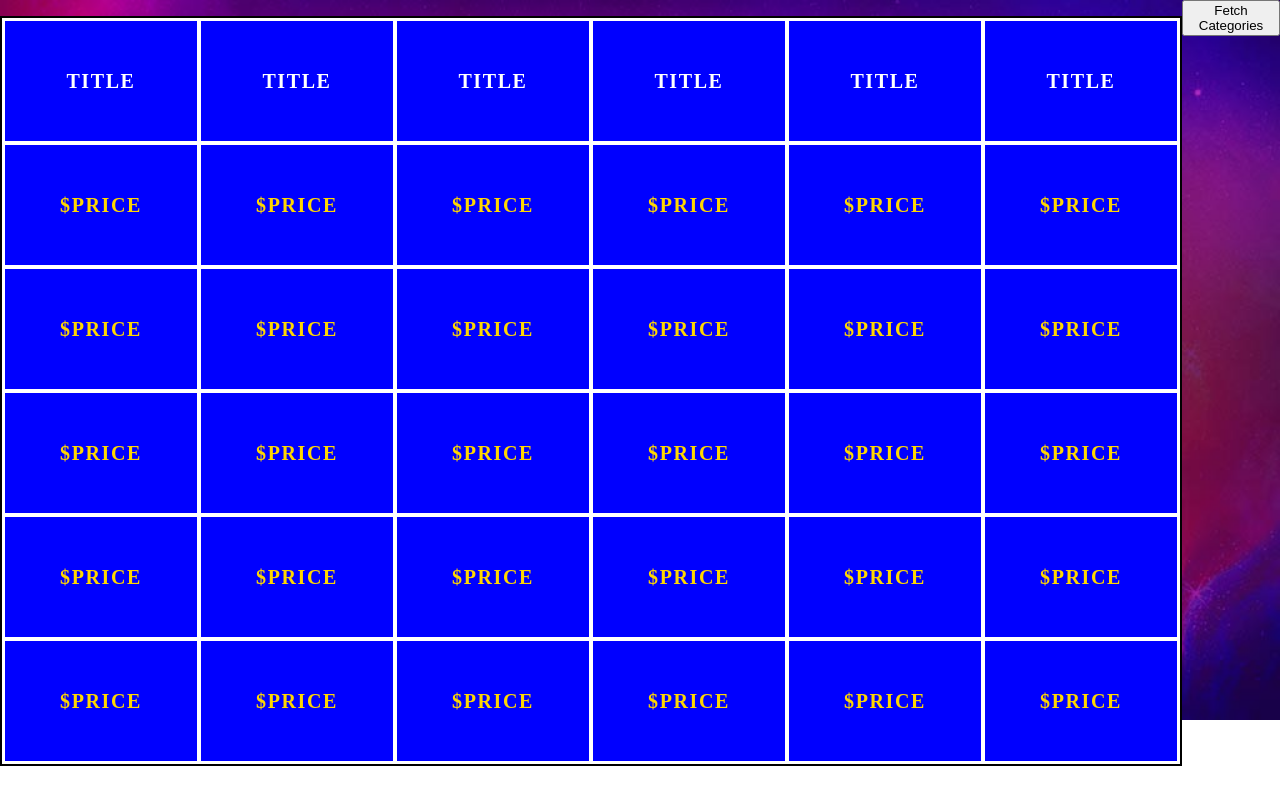
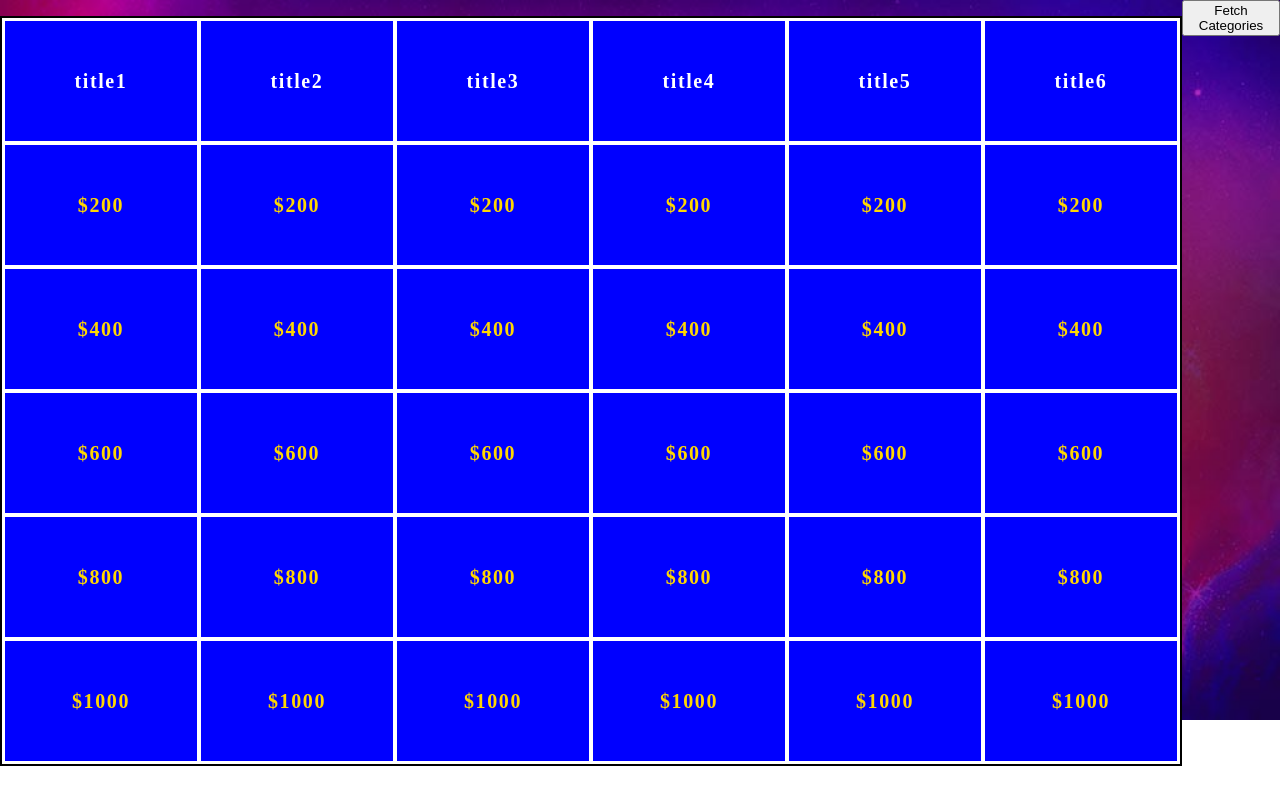
Before and after one commit to michaeltestut/Jeopardy-Game, a React (Create React App) app in the folder Client/: page /jeopardy in a window 1280 px wide. Built offline with nearby package versions, Linux system fonts and the light colour scheme.

Commit message:
update prices on jeopardy board

```diff
--- a/Client/src/components/PriceBlock.jsx
+++ b/Client/src/components/PriceBlock.jsx
@@ -1,11 +1,11 @@
 import React from 'react'
 import styled from 'styled-components'
 
-export default function PriceBlock() {
+export default function PriceBlock(props) {
   return (
     <Container>
       <div className='block'>
-        <p className='price'>$PRICE</p>
+        <p className='price'>${props.price}</p>
       </div>
     </Container>
   )
--- a/Client/src/components/TitleBlock.jsx
+++ b/Client/src/components/TitleBlock.jsx
@@ -1,11 +1,11 @@
 import React from 'react'
 import styled from 'styled-components'
 
-export default function TitleBlock() {
+export default function TitleBlock(props) {
     return (
         <Container>
             <div className='block'>
-                <p className='title'>TITLE</p>
+                <p className='title'>{props.category}</p>
             </div>
         </Container>
     )
--- a/Client/src/pages/Jeopardy.jsx
+++ b/Client/src/pages/Jeopardy.jsx
@@ -5,63 +5,72 @@ import PriceBlock from '../components/PriceBlock';
 import Background from '../assets/Background.jpeg';
 import { fetchCategories } from '../services/JeopardyService';
 
+
 export default function Jeopardy() {
+    const fetch = () => {
+
+        const categories = fetchCategories();
+        console.log(categories)
+    }
     return (
         <Container>
             <table className='gameboard'>
+                <thead>
                     <tr>
-                    <th><TitleBlock /></th>
-                    <th><TitleBlock /></th>
-                    <th><TitleBlock /></th>
-                    <th><TitleBlock /></th>
-                    <th><TitleBlock /></th>
-                    <th><TitleBlock /></th>
+                        <th><TitleBlock category="title1" /></th>
+                        <th><TitleBlock category="title2" /></th>
+                        <th><TitleBlock category="title3" /></th>
+                        <th><TitleBlock category="title4" /></th>
+                        <th><TitleBlock category="title5" /></th>
+                        <th><TitleBlock category="title6" /></th>
 
                     </tr>
+                </thead>
+                <tbody>
+
                     <tr>
-                    <td><PriceBlock /></td>
-                    <td><PriceBlock /></td>
-                    <td><PriceBlock /></td>
-                    <td><PriceBlock /></td>
-                    <td><PriceBlock /></td>
-                    <td><PriceBlock /></td>
+                        <td><PriceBlock price="200" /></td>
+                        <td><PriceBlock price="200" /></td>
+                        <td><PriceBlock price="200" /></td>
+                        <td><PriceBlock price="200" /></td>
+                        <td><PriceBlock price="200" /></td>
+                        <td><PriceBlock price="200" /></td>
                     </tr>
                     <tr>
-                    <td><PriceBlock /></td>
-                    <td><PriceBlock /></td>
-                    <td><PriceBlock /></td>
-                    <td><PriceBlock /></td>
-                    <td><PriceBlock /></td>
-                    <td><PriceBlock /></td>
+                        <td><PriceBlock price="400" /></td>
+                        <td><PriceBlock price="400" /></td>
+                        <td><PriceBlock price="400" /></td>
+                        <td><PriceBlock price="400" /></td>
+                        <td><PriceBlock price="400" /></td>
+                        <td><PriceBlock price="400" /></td>
                     </tr>
                     <tr>
-                    <td><PriceBlock /></td>
-                    <td><PriceBlock /></td>
-                    <td><PriceBlock /></td>
-                    <td><PriceBlock /></td>
-                    <td><PriceBlock /></td>
-                    <td><PriceBlock /></td>
+                        <td><PriceBlock price="600" /></td>
+                        <td><PriceBlock price="600" /></td>
+                        <td><PriceBlock price="600" /></td>
+                        <td><PriceBlock price="600" /></td>
+                        <td><PriceBlock price="600" /></td>
+                        <td><PriceBlock price="600" /></td>
                     </tr>
                     <tr>
-                    <td><PriceBlock /></td>
-                    <td><PriceBlock /></td>
-                    <td><PriceBlock /></td>
-                    <td><PriceBlock /></td>
-                    <td><PriceBlock /></td>
-                    <td><PriceBlock /></td>
+                        <td><PriceBlock price="800" /></td>
+                        <td><PriceBlock price="800" /></td>
+                        <td><PriceBlock price="800" /></td>
+                        <td><PriceBlock price="800" /></td>
+                        <td><PriceBlock price="800" /></td>
+                        <td><PriceBlock price="800" /></td>
                     </tr>
                     <tr>
-                    <td><PriceBlock /></td>
-                    <td><PriceBlock /></td>
-                    <td><PriceBlock /></td>
-                    <td><PriceBlock /></td>
-                    <td><PriceBlock /></td>
-                    <td><PriceBlock /></td>
+                        <td><PriceBlock price="1000" /></td>
+                        <td><PriceBlock price="1000" /></td>
+                        <td><PriceBlock price="1000" /></td>
+                        <td><PriceBlock price="1000" /></td>
+                        <td><PriceBlock price="1000" /></td>
+                        <td><PriceBlock price="1000" /></td>
                     </tr>
-
-
+                </tbody>
             </table>
-            <button onClick={fetchCategories}>Fetch Categories</button>
+            <button onClick={fetch}>Fetch Categories</button>
         </Container>
     )
 }
--- a/Client/src/services/JeopardyService.jsx
+++ b/Client/src/services/JeopardyService.jsx
@@ -1,13 +1,19 @@
 import axios from 'axios'
-
+import { useState } from 'react';
 
 export const fetchCategories = async () => {
-    const response = await axios.get('http://jservice.io/api/categories?count=6');
-    const allCategories = response.data;
-    for (var i = 0; i < allCategories.length; i++){
-        console.log(allCategories[i].title)
+    const categoriesArray = [];
+    try {
+        const response = await axios.get('http://jservice.io/api/categories?count=6');
+        const allCategories = response.data;
+        for (var i = 0; i < allCategories.length; i++) {
+            categoriesArray.push(allCategories[i].title)
+        }
+        // console.log(categoriesArray)
+        return categoriesArray
+    } catch (error) {
+        console.log(error)
     }
-    return allCategories
 }
 
 // export const randomCategories = () => {
```
Lines whose indentation alone changed are shown as unchanged.
